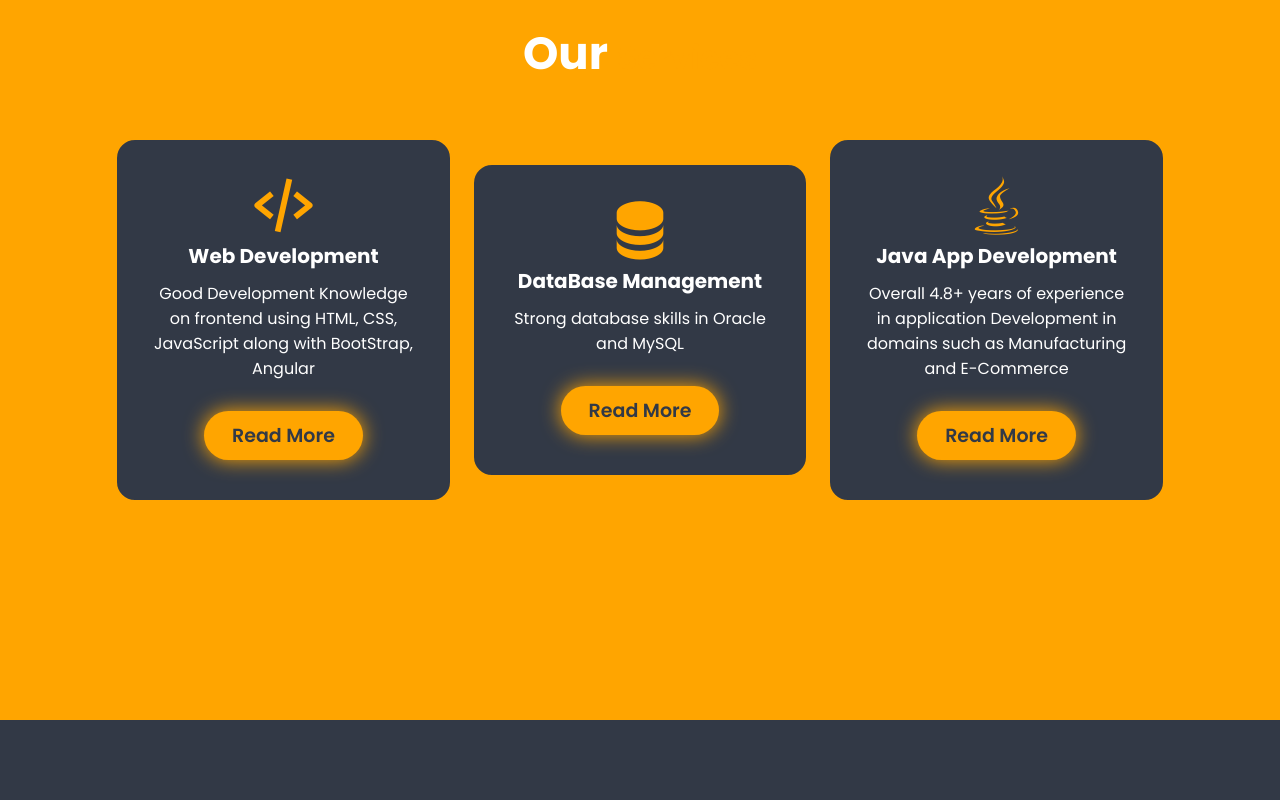
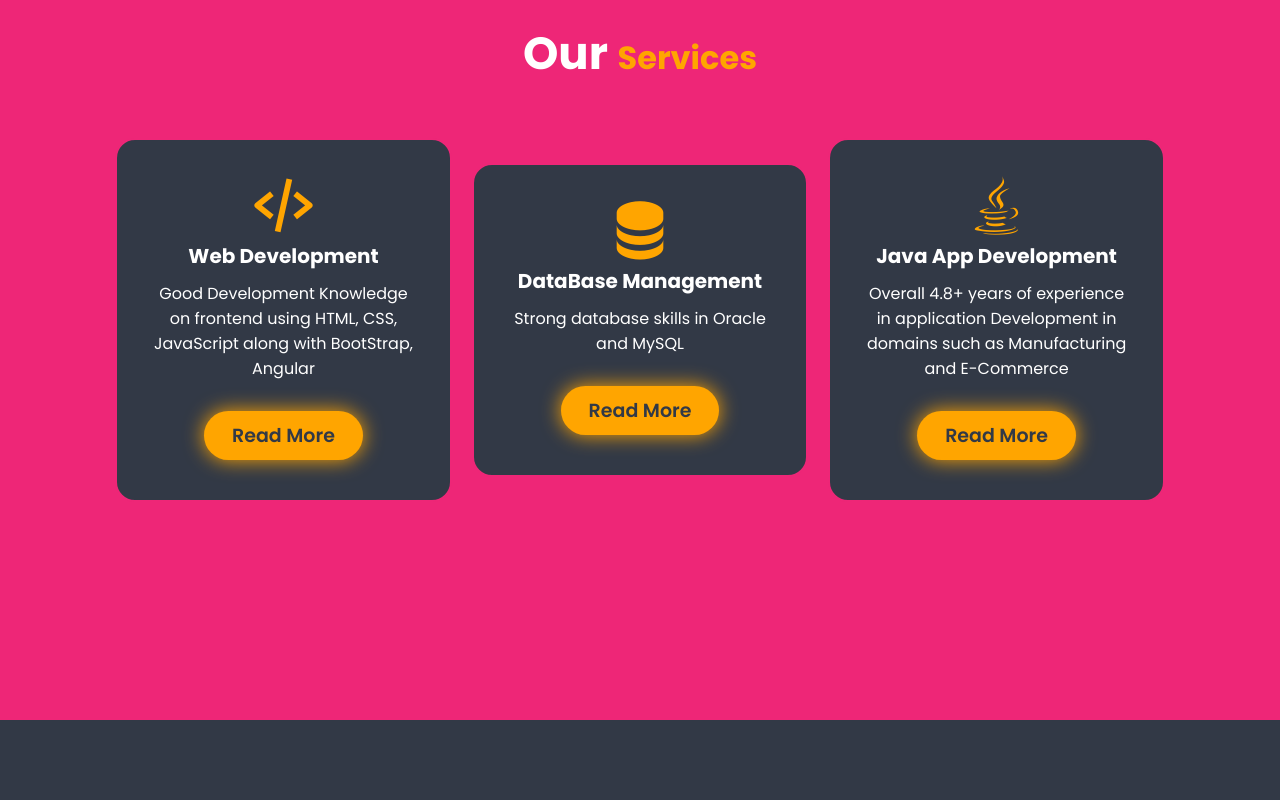
Before and after one commit to legendshivam/MyPortFolio, a plain HTML site: page index.html in a window 1280 px wide. Shown: the part 1680-2480 px from the top of the page. Drawn offline with nearby package versions, Linux system fonts and the light colour scheme.

Commit message:
Update style.css

```diff
--- a/style.css
+++ b/style.css
@@ -12,7 +12,7 @@
 }
 
 :root {
-    --bg-color: #FFA500;
+    --bg-color: #EE2677;
     --second-bg-color: #323946;
     --text-color: #fff;
     --main-color: rgb(255,165,0);
```
